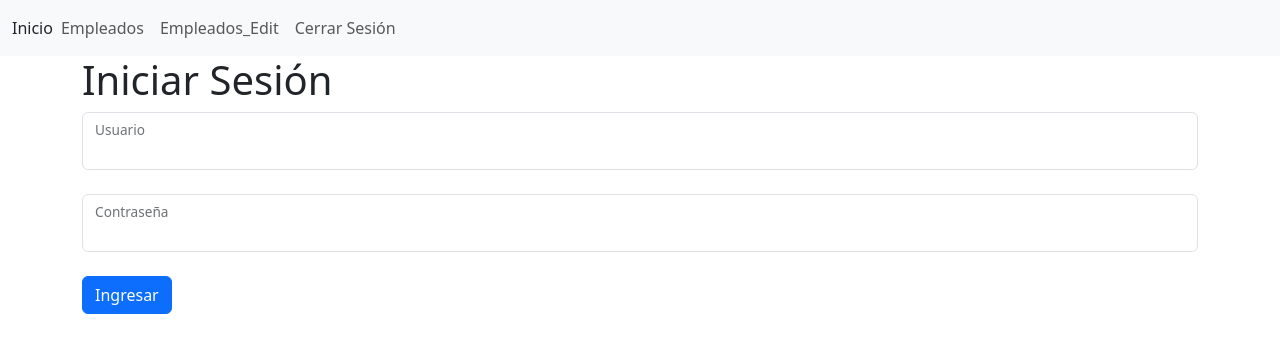
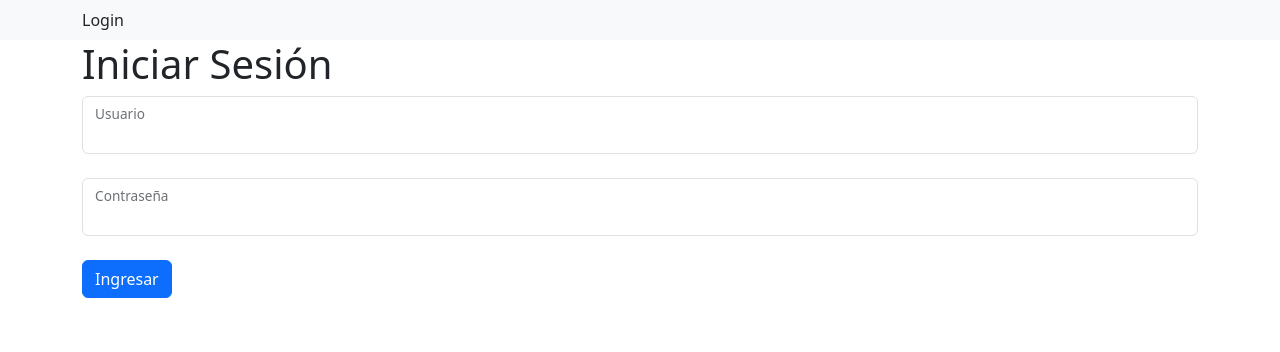
Before and after one commit to Joassanchez/Integrador-Silicon, a React (Create React App) app in the folder integrador-silicon/: page / in a window 1280 px wide. Shown: the top 352 px of the page. Built offline with nearby package versions, Linux system fonts and the light colour scheme.

Commit message:
Tokensss

```diff
--- a/integrador-silicon/package.json
+++ b/integrador-silicon/package.json
@@ -7,6 +7,7 @@
     "@testing-library/react": "^13.4.0",
     "@testing-library/user-event": "^13.5.0",
     "cors": "^2.8.5",
+    "jwt-decode": "^3.1.2",
     "react": "^18.2.0",
     "react-dom": "^18.2.0",
     "react-router-dom": "^6.16.0",
--- a/integrador-silicon/src/App.jsx
+++ b/integrador-silicon/src/App.jsx
@@ -8,6 +8,7 @@
 function App() {
   return (
     <>
+
       <Menu />
       <Routes>
         <Route path="/" element={<LoginWrapper />} />
--- a/integrador-silicon/src/Empleados.jsx
+++ b/integrador-silicon/src/Empleados.jsx
@@ -1,6 +1,9 @@
 import React, { Component } from 'react';
 import { Link } from 'react-router-dom';
 import { toast } from 'react-toastify';
+import jwt_decode from 'jwt-decode';
+
+
 
 export class Empleados extends Component {
   constructor(props) {
@@ -22,6 +25,7 @@
       .then(res => {
         return res.json()
           .then(body => {
+            console.log('Response from API:', body);
             return {
               status: res.status,
               ok: res.ok,
@@ -34,7 +38,6 @@
           if (result.ok) {
             this.setState({
               Empleados: result.body,
-
             });
           } else {
             toast.error(result.body.message, {
@@ -53,6 +56,7 @@
         (error) => { console.log(error) }
       );
   }
+
   render() {
     const filas = this.state.Empleados.map((Empleado, index) => {
       return (
@@ -60,7 +64,7 @@
           <td>{Empleado.nickname}</td>
           <td>{Empleado.password}</td>
           <td>{Empleado.email}</td>
-          <td>{Empleado.id_rol}</td>
+          <td>{Empleado.nombreROL}</td>
         </tr>
       );
     });
@@ -74,7 +78,7 @@
           <thead>
             <tr>
               <th scope="col">Nickname</th>
-              <th scope="col">contraseña</th>
+              <th scope="col">Contraseña</th>
               <th scope="col">Email</th>
               <th scope="col">Rol</th>
             </tr>
--- a/integrador-silicon/src/Empleados_Edit.jsx
+++ b/integrador-silicon/src/Empleados_Edit.jsx
@@ -1,7 +1,8 @@
 import React, { Component } from 'react';
-//import { useParams, useNavigate } from 'react-router-dom';
+import { useNavigate } from 'react-router-dom';
+import jwt_decode from 'jwt-decode';
 
-class Empleados_Edit extends Component {
+export class Internal_Empleados_Edit extends Component {
   constructor(props) {
     super(props);
 
@@ -12,6 +13,7 @@
       id_rol: '1'
     };
   }
+
 
   handleSubmit = (event) => {
     event.preventDefault();
@@ -49,6 +51,7 @@
       .catch((error) => {
         alert(error.message);
       });
+    this.props.navigate('/Empleados');
   };
 
 
@@ -127,4 +130,14 @@
   }
 }
 
-export default Empleados_Edit;
+export default Empleados_Edit
+
+export function Empleados_Edit() {
+  const navigate = useNavigate();
+
+  return (
+    <>
+      <Internal_Empleados_Edit navigate={navigate} />
+    </>
+  );
+}
--- a/integrador-silicon/src/Menu.jsx
+++ b/integrador-silicon/src/Menu.jsx
@@ -1,53 +1,90 @@
-import React from 'react';
-import { Link, useNavigate } from 'react-router-dom';
+
+import { Link, useNavigate } from 'react-router-dom'
+import jwt_decode from "jwt-decode";
+import { useEffect, useState } from 'react';
 
 function Menu() {
     const navigate = useNavigate();
 
-  const handleLogout = () => {
+    const [token, setToken] = useState("");
+
+    useEffect(() => {
+        const t = sessionStorage.getItem('token')
+        if (t !== token) {
+            setToken(t)
+        }
+    });
+
+
+    function logout() {
         sessionStorage.removeItem('token');
-    navigate('/');
-  };
+        setToken("");
+        navigate("/");
 
+    }
+
+    // const token = sessionStorage.getItem('token')
+    if (token !== "" && token !== null) {
+        // var decoded = jwt_decode(token);
         return (
-    <nav className="navbar navbar-expand-lg bg-body-tertiary">
-      <div className="container-fluid">
-        <Link to="/" className="nav-link">
-          Inicio
-        </Link>
-        <button
-          className="navbar-toggler"
-          type="button"
-          data-bs-toggle="collapse"
-          data-bs-target="#navbarNav"
-          aria-controls="navbarNav"
-          aria-expanded="false"
-          aria-label="Toggle navigation"
-        >
+            <>
+                <nav className="navbar navbar-expand-lg bg-body-tertiary ">
+                    <div className="container">
+                        <Link to="/" className='nav-link'> Inicio</Link>
+                        <button className="navbar-toggler" type="button" data-bs-toggle="collapse" data-bs-target="#navbarNav" aria-controls="navbarNav" aria-expanded="false" aria-label="Toggle navigation">
                             <span className="navbar-toggler-icon"></span>
                         </button>
                         <div className="collapse navbar-collapse" id="navbarNav">
                             <ul className="navbar-nav">
                                 <li className="nav-item">
-              <Link to="/Empleados" className="nav-link">
-                Empleados
-              </Link>
+                                    <Link to="/Empleados" className='nav-link'> Empleados</Link>
                                 </li>
                                 <li className="nav-item">
-              <Link to="/Empleados_Edit" className="nav-link">
-                Empleados_Edit
-              </Link>
+                                    <Link to="/Empleados_Edit" className='nav-link'> Empleados_Edit</Link>
                                 </li>
                                 <li className="nav-item">
-              <button className="nav-link" onClick={handleLogout}>
-                Cerrar Sesión
+
+                                    <button className='btn btn-danger' onClick={() => logout()}>
+                                        <span className="material-symbols-outlined">
+                                            logout
+                                        </span>
                                     </button>
+
+
+
                                 </li>
+
                             </ul>
                         </div>
                     </div>
                 </nav>
-  );
+            </>
+        )
+    } else {
+        return (
+            <>
+                <nav className="navbar navbar-expand-lg bg-body-tertiary">
+                    <div className="container">
+                        <Link to="/" className='nav-link'> Login</Link>
+                        <button className="navbar-toggler" type="button" data-bs-toggle="collapse" data-bs-target="#navbarNav" aria-controls="navbarNav" aria-expanded="false" aria-label="Toggle navigation">
+                            <span className="navbar-toggler-icon"></span>
+                        </button>
+                        {/* <div className="collapse navbar-collapse" id="navbarNav">
+                            <ul className="navbar-nav">
+
+                                <li className="nav-item">
+                                    <Link to="/login" className='nav-link'> Login</Link>
+                                </li>
+
+
+                            </ul>
+                        </div> */}
+                    </div>
+                </nav>
+            </>
+        )
     }
 
-export default Menu;
+}
+
+export default Menu
```
Also changed, not shown: 1 other file (tests, documents, lock files or other folders). Lines whose indentation alone changed are shown as unchanged.
